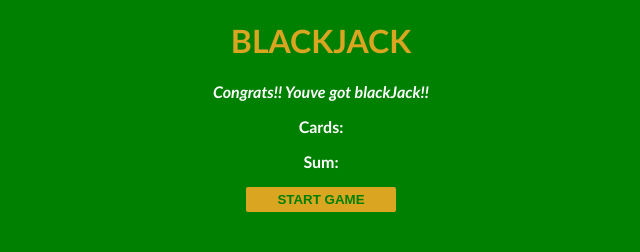
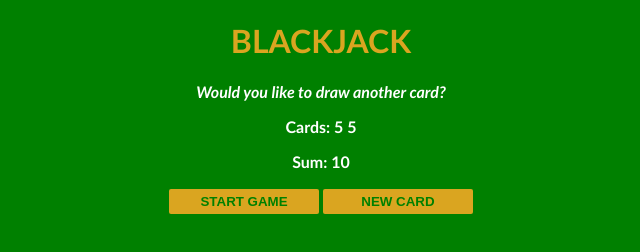
Before and after one commit to RohanTapulli1311/JavaScriptProjects, a plain HTML site: page secondProject/blackJack.html in a window 1280 px wide. Both pictures are taken after a click on the button "START GAME". Shown: the whole page, without its empty margins (319-959 px from the left). Drawn offline with Linux system fonts and the light colour scheme.

Commit message:
Modified blackjack files

```diff
--- a/secondProject/blackJack.html
+++ b/secondProject/blackJack.html
@@ -10,9 +10,11 @@
 <body>
     <h1>BLACKJACK</h1>
     <p id="message-el">Want to play a round?</p>
-    <p>Cards:</p>
-    <p>Sum:</p>
+    <p id = "cards-el">Cards:</p>
+    <p id="sum-el">Sum:</p>
     <button id="start-game" onclick="startGame()">START GAME</button>
+    <button id="new-card" onclick="newCard()">NEW CARD</button>
+    <!-- <button id="new-game" onclick="newGame()">NEW GAME</button> -->
     <script src="blackJack.js"></script>
 </body>
 </html>
--- a/secondProject/blackJack.js
+++ b/secondProject/blackJack.js
@@ -1,11 +1,28 @@
-let firstCard = 10
-let secondCard = 11
+let firstCard = getRandomCard()
+let secondCard = getRandomCard()
+let cards = [firstCard, secondCard]
 let hasBlackJack = false
 let sum = firstCard + secondCard
 let isAlive = true
 let message = ""
 let messageEl = document.getElementById('message-el')
+let sumEl = document.getElementById("sum-el")
+let cardsEl = document.getElementById("cards-el")
+// let sumEl = document.querySelector("#sum-el")
+
+function getRandomCard(){
+   return 5;
+}
 function startGame(){
+    renderGame()
+}
+function renderGame(){
+   // cardsEl.textContent ="Cards:"+ cards[0] + " " +cards[1]
+   cardsEl.textContent = "Cards: "
+   for( let i=0; i< cards.length;i++){
+    cardsEl.textContent += cards[i]+" "
+   }
+    sumEl.textContent ="Sum: "+ sum
     if (sum <= 20){
         message = "Would you like to draw another card?"
 
@@ -25,6 +42,13 @@ messageEl.textContent = message
 console.log(message)
 }
 
+function newCard(){
+    let newCard = getRandomCard()
+    sum += newCard
+    cards.push(newCard)
+    renderGame()
+}
+
 
 console.log(hasBlackJack)
 console.log(isAlive)
--- a/secondProject/index.css
+++ b/secondProject/index.css
@@ -23,6 +23,8 @@ button{
     font-weight: bold;
     border: none;
     border-radius: 2px;
+    margin-bottom: 2px;
+    margin-top: 2px;
 }
 /* button:hover{
     border: 1px solid orange;
```
Also changed, not shown: secondProject/array.html (added, +13 -0 lines), secondProject/array.js (added, +59 -0 lines).
